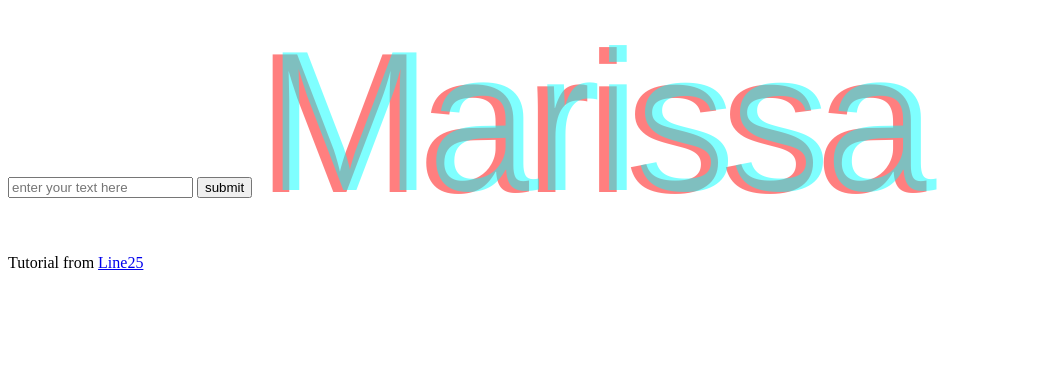
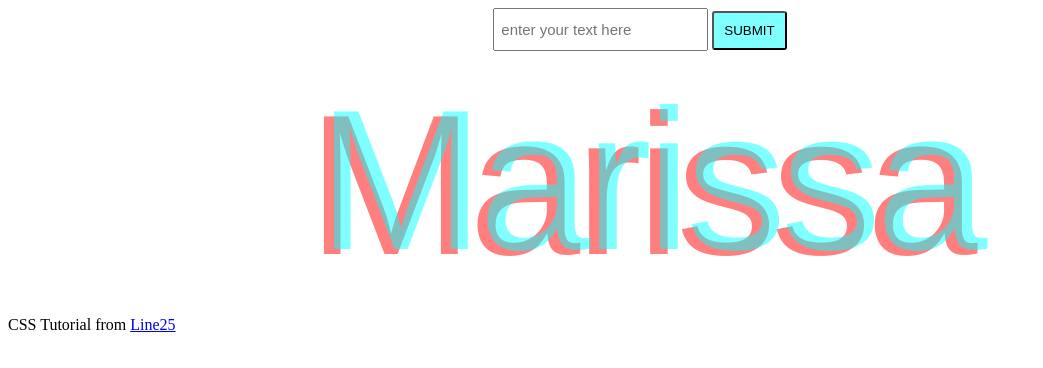
Before and after one commit to marissa27/tutorial-fun, a plain HTML site: page anaglyphic-text-effect/index.html in a window 1280 px wide. Shown: the whole page, without its empty margins (0-1043 px from the left). Drawn offline with Linux system fonts and the light colour scheme.

Commit message:
add hover, make content more dynamic

```diff
--- a/anaglyphic-text-effect/index.html
+++ b/anaglyphic-text-effect/index.html
@@ -6,14 +6,22 @@
     <link rel="stylesheet" href="main.css">
   </head>
   <body>
-    <input type="text" id="input-field" placeholder="enter your text here">
-    <input type="submit" id="submit-btn" value="submit">
-
-    <h1 id="title">Marissa</h1>
+    <section class="container">
+      <article class="inputs">
+        <input type="text"
+               id="input-field"
+               placeholder="enter your text here">
+        <input type="submit"
+               id="submit-btn"
+               value="submit">
+        <h3 id="error"></h3>
+    </article>
+      <h1 id="title">Marissa</h1>
+    </section>
 
     <footer>
       <p>
-        Tutorial from
+        CSS Tutorial from
         <a href="https://line25.com/tutorials/how-to-create-a-cool-anaglyphic-text-effect-with-css">Line25</a>
       </p>
     </footer>
--- a/anaglyphic-text-effect/index.js
+++ b/anaglyphic-text-effect/index.js
@@ -1,17 +1,14 @@
 const submitBtn = document.getElementById('submit-btn');
 const h1 = document.querySelector('h1');
+const inputField = document.getElementById('input-field');
 
 if (!h1.dataset.content) {
   h1.dataset.content = 'Marissa'
 }
 
 submitBtn.addEventListener('click', function() {
-  const inputField = document.getElementById('input-field');
+  const title = document.getElementById('title');
 
   h1.dataset.content = inputField.value;
-
-  const title = document.getElementById('title');
-
   title.innerText = inputField.value;
-
 });
--- a/anaglyphic-text-effect/main.css
+++ b/anaglyphic-text-effect/main.css
@@ -1,5 +1,6 @@
 h1 {
   display: inline;
+  margin: 0;
   position: relative;
   color: rgba(255,0,0,0.5);
   font: 200px Helvetica, Sans-Serif;
@@ -14,3 +15,27 @@ h1:after {
   color: rgba(0,255,255,0.5);
   content: attr(data-content);
 }
+
+.container {
+  align-items: center;
+  display: flex;
+  flex-direction: column;
+  justify-content: center;
+}
+
+#input-field {
+  height: 27px;
+  padding: 6px;
+  font-size: 15px;
+}
+
+#submit-btn {
+  padding: 10px;
+  background-color: rgba(0,255,255,0.5);
+  border-radius: 3px;
+  text-transform: uppercase;
+}
+
+#submit-btn:hover {
+  background-color: rgba(255,0,0,0.5);
+}
```
